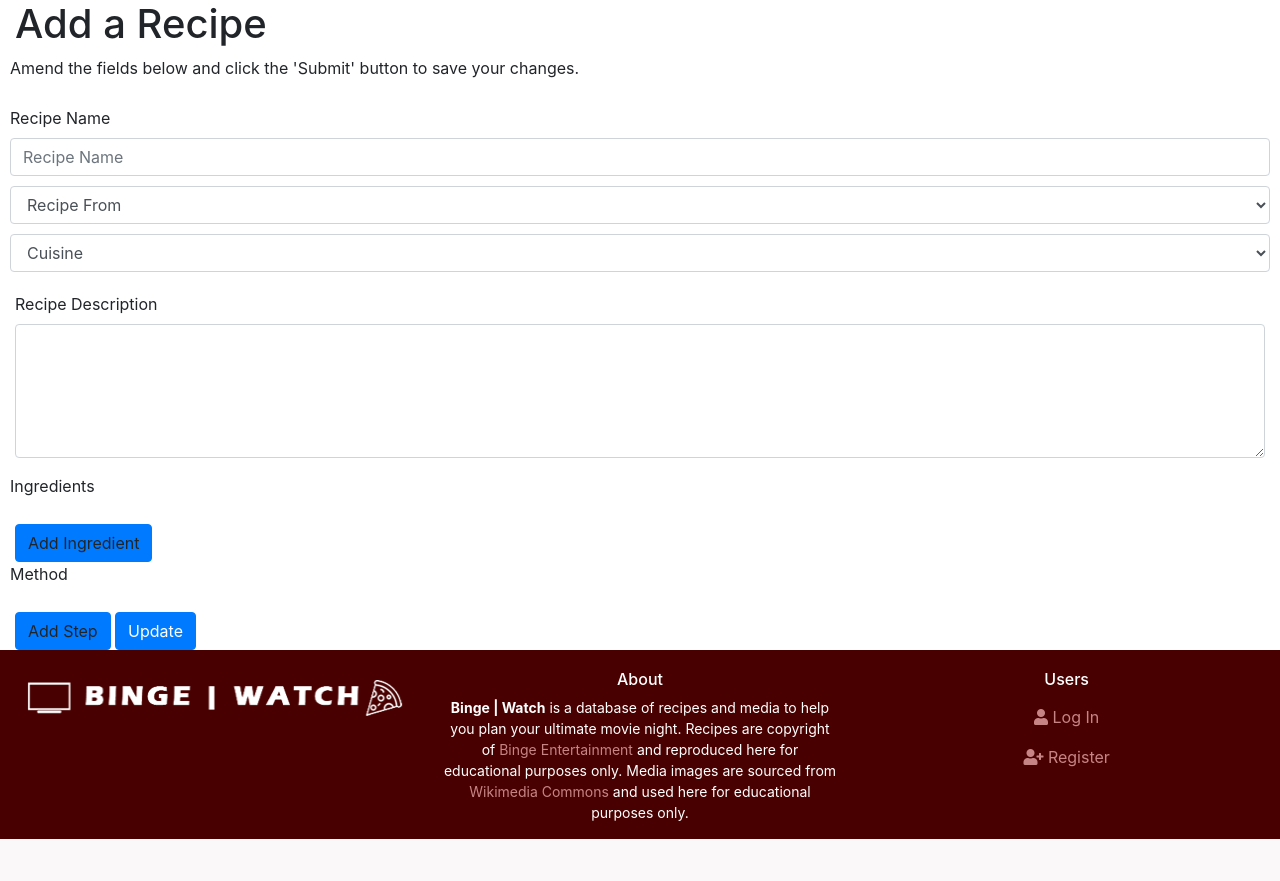
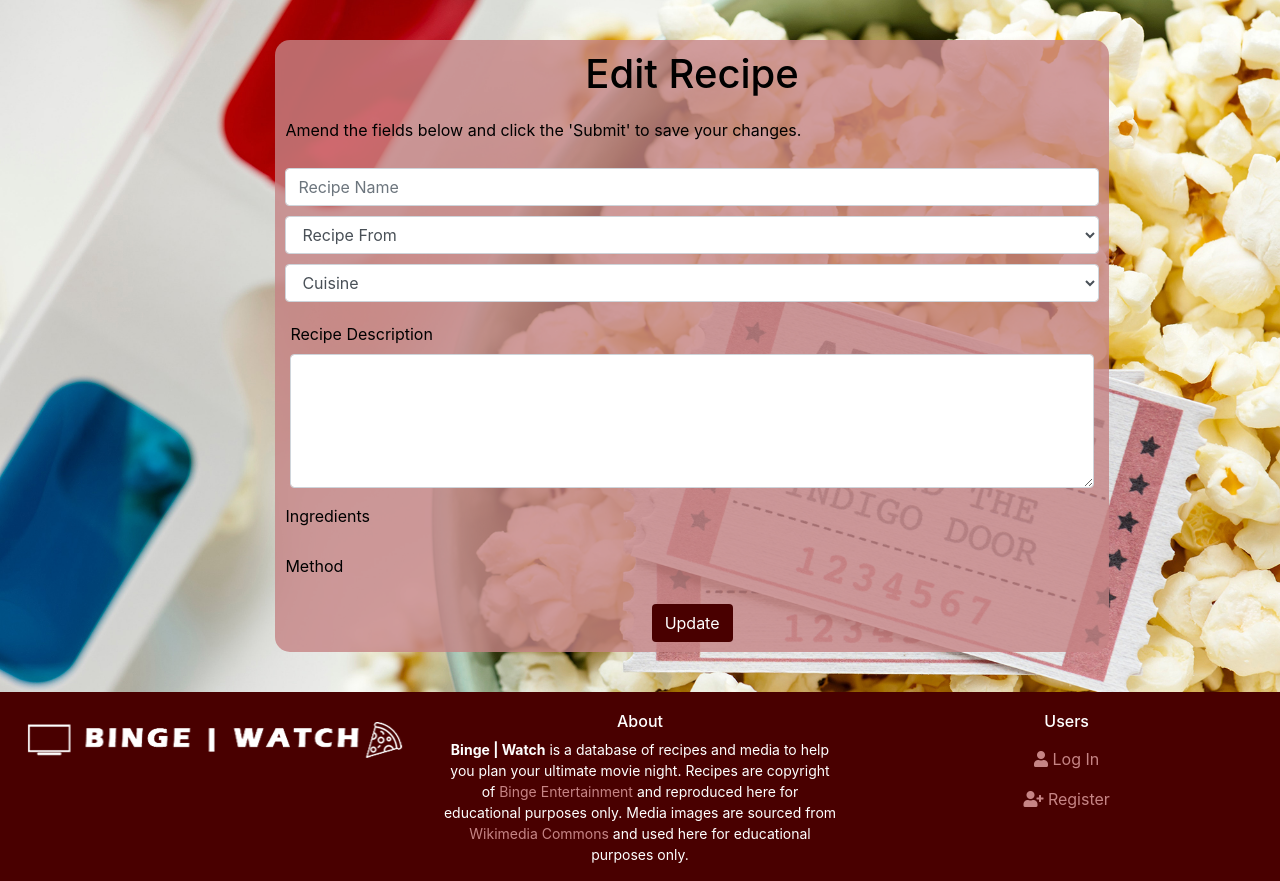
Before and after one commit to TwelvePercentHero/bingewatch, a Flask app: template templates/edit-recipe.html in a window 1280 px wide. Shown: the part 82-963 px from the top of the page. Before the commit the page ends 921 px from the top, so only its background shows below. Run offline with Flask 2, Linux system fonts and the light colour scheme; the template is opened without the code that fills it, so the values that code supplies are empty; some libraries are stand-ins or nearby versions.

Commit message:
Added styles to edit-recipe.html

```diff
--- a/templates/edit-recipe.html
+++ b/templates/edit-recipe.html
@@ -2,18 +2,19 @@
 
 {% block content %}
 
-<section class="container-fluid">
+<section class="container-fluid add-bg lg-img">
 
-<h1>Add a Recipe</h1>
+<div class="add-div col-xs-12 offset-md-1 col-md-8">
 
+<div class="text-center add-title">
+    <h1>Edit Recipe</h1>
+</div>
 <form action="{{ url_for('update_recipe', update_recipe_id = recipe._id) }}" id="edit-recipe" enctype=multipart/form-data method="POST">
-
     <div class="form-row">
-        <p>Amend the fields below and click the 'Submit' button to save your changes.</p>
+        <p>Amend the fields below and click the 'Submit' to save your changes.</p>
     </div>
 
     <div class="form-row">
-        <label>Recipe Name</label>
         <input id="recipe_name" name="recipe_name" class="form-control" type="text" placeholder="Recipe Name" value="{{ recipe.recipe_name }}" required>
     </div>
 
@@ -74,12 +75,15 @@
 
     <div id="ingredients-list">
         {% for i in recipe.ingredients %}
-        <div class="form-group" id="first-ingredient">
+        <div class="input-group" id="first-ingredient">
             <input id="ingredients" name="ingredients" class="form-control" type="text" placeholder="Ingredient" value="{{ i }}" required>
+            <div class="input-group-append">
+                <a class="btn btn-add" id="remove-ingredient"><i class="fas fa-minus"></i></a>
+            </div>
         </div>
         {% endfor %}
     </div>
-    <a class="btn btn-primary" id="add-ingredient">Add Ingredient</a>
+
 
     <div class="form-row">
         <p>Method</p>
@@ -87,16 +91,20 @@
 
     <div id="method-steps">
         {% for m in recipe.method %}
-        <div class="form-group" id="method-div">
+        <div class="input-group" id="method-div">
             <input id="method" name="method" class="form-control" type="text" placeholder="Step" value="{{ m }}" required>
+            <div class="input-group-append">
+                <a class='btn btn-add' id='remove-step'><i class="fas fa-minus"></i></a>
+            </div>
         </div>
         {% endfor %}
     </div>
-    <a class="btn btn-primary" id="add-step">Add Step</a>
+    <div class="text-center">
+        <button type="submit" class="btn btn-control" name="action">Update</button>
+    </div>
+</form>
 
-    <button type="submit" class="btn btn-primary" name="action">Update</button>
-
-</form>
+</div>
 
 </section>
 
```
Also changed, not shown: static/images/uploads/carpaccio_1.jpg (added).
